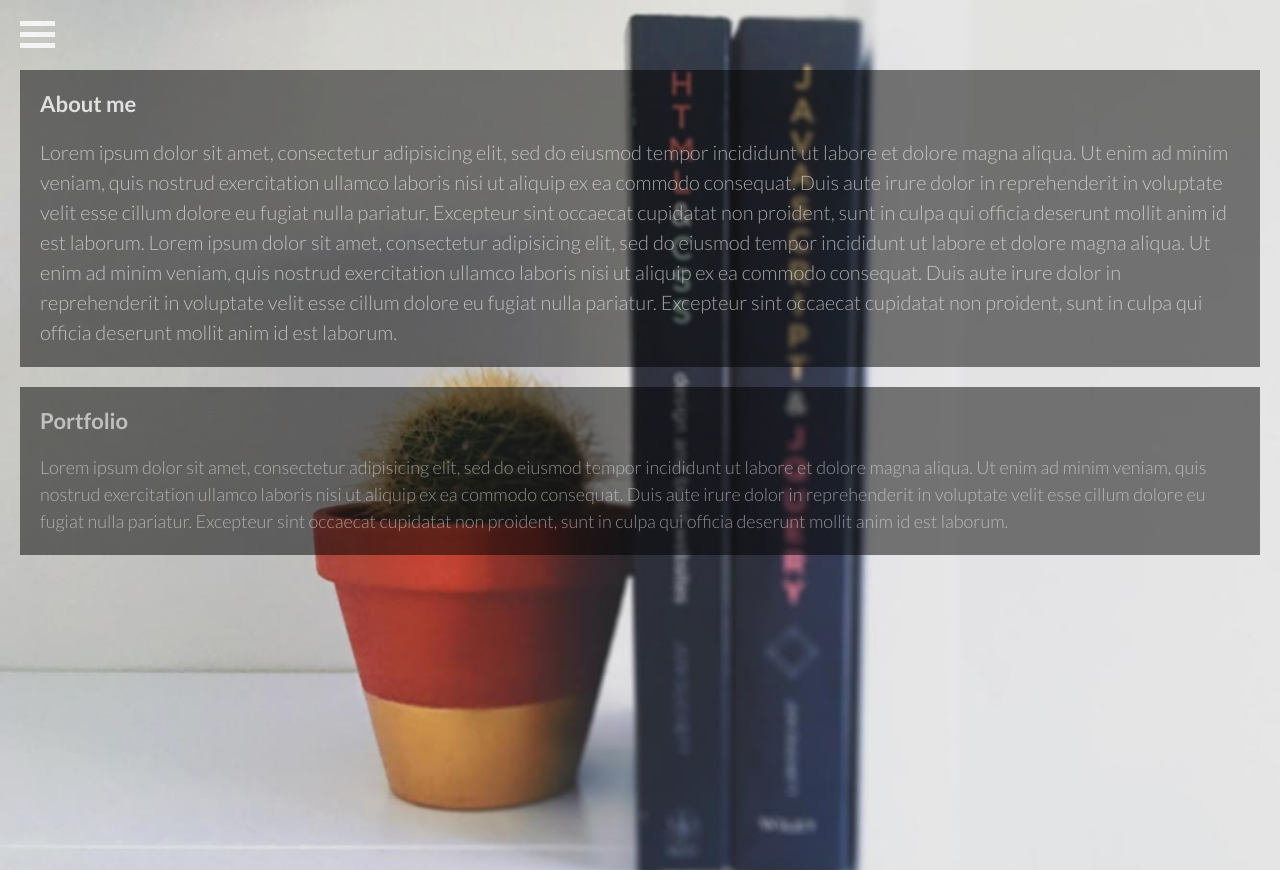
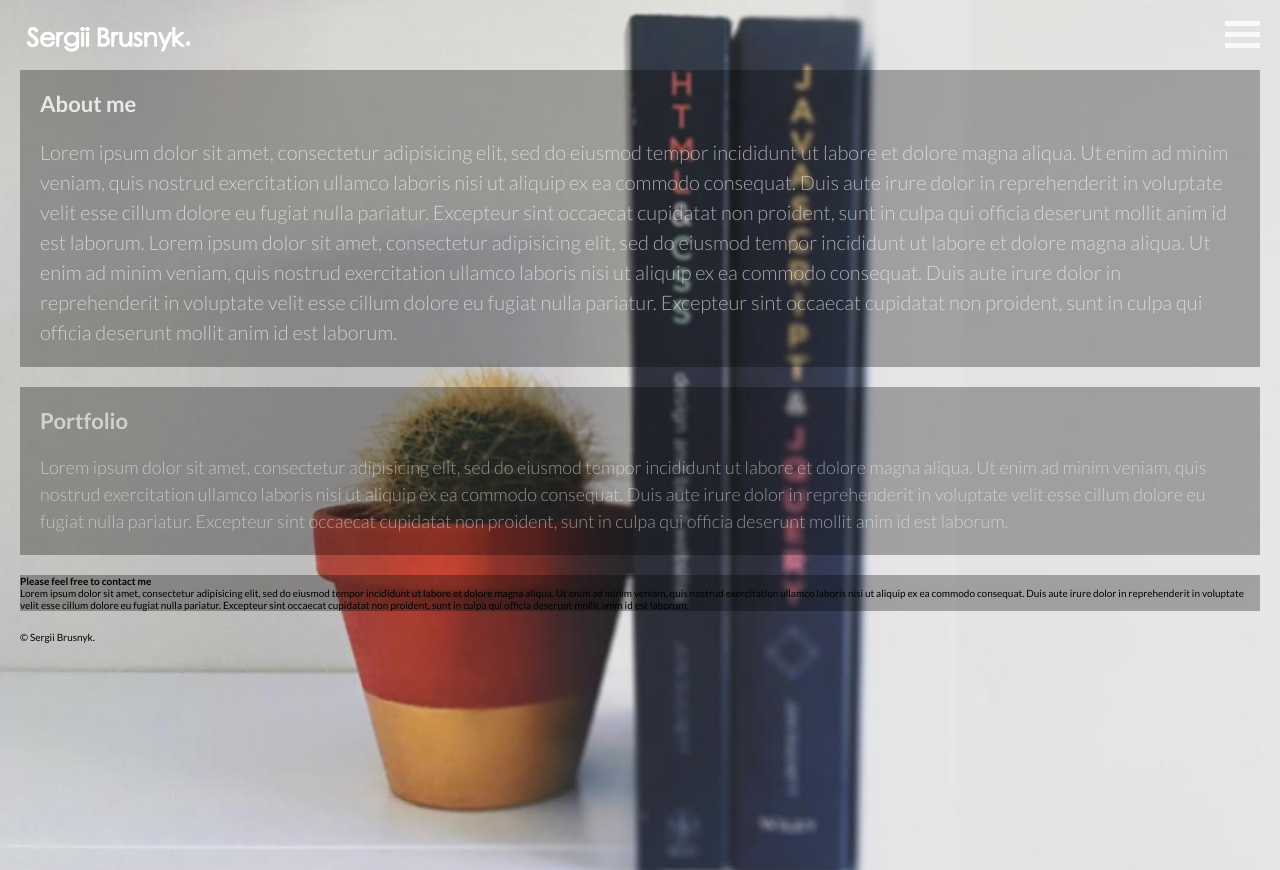
Before and after one commit to sergiibrusnyk/My_CV, a website: page index.html in a window 1280 px wide. Drawn offline with Linux system fonts and the light colour scheme.

Commit message:
bugs fix

```diff
--- a/index.html
+++ b/index.html
@@ -4,7 +4,7 @@
     <meta charset="utf-8">
     <title></title>
     <meta name="viewport" content="width=device-width">
-    <link rel="stylesheet" href="../css/style.css">
+    <link rel="stylesheet" href="./css/style.css">
     <link href="https://fonts.googleapis.com/css?family=Lato:300,400,700,900" rel="stylesheet">
     <script src="https://use.fontawesome.com/919bfd49b6.js"></script>
   </head>
@@ -24,6 +24,9 @@
           <a href="mailto:sergii.brusnyk@gmail.com"><i class="fa fa-envelope" aria-hidden="true"></i></i></a>
         </ul>
       </nav>
+      <h1>
+        <img src="./images/logo_mobile_white.png" alt="">
+      </h1>
     </header>
     <section class="about">
       <div class="wrapper">
@@ -33,10 +36,21 @@
     </section>
     <section class="portfolio">
       <div class="wrapper">
-        <h2>Portfolio</h2>
+        <h3>Portfolio</h3>
         <p>Lorem ipsum dolor sit amet, consectetur adipisicing elit, sed do eiusmod tempor incididunt ut labore et dolore magna aliqua. Ut enim ad minim veniam, quis nostrud exercitation ullamco laboris nisi ut aliquip ex ea commodo consequat. Duis aute irure dolor in reprehenderit in voluptate velit esse cillum dolore eu fugiat nulla pariatur. Excepteur sint occaecat cupidatat non proident, sunt in culpa qui officia deserunt mollit anim id est laborum.</p>
       </div>
     </section>
+    <section class="contact">
+      <div class="wrapper">
+        <h4>Please feel free to contact me</h4>
+        <p>Lorem ipsum dolor sit amet, consectetur adipisicing elit, sed do eiusmod tempor incididunt ut labore et dolore magna aliqua. Ut enim ad minim veniam, quis nostrud exercitation ullamco laboris nisi ut aliquip ex ea commodo consequat. Duis aute irure dolor in reprehenderit in voluptate velit esse cillum dolore eu fugiat nulla pariatur. Excepteur sint occaecat cupidatat non proident, sunt in culpa qui officia deserunt mollit anim id est laborum.</p>
+      </div>
+    </section>
+    <footer>
+      <div class="wrapper">
+      &copy; Sergii Brusnyk.
+    </div>
+    </footer>
     <script type="text/javascript" src="js/app.js"></script>
   </body>
 </html>
--- a/sass/style.scss
+++ b/sass/style.scss
@@ -22,8 +22,15 @@ body {
 }
 
 .wrapper {
-  background-color: rgba(0, 0, 0, 0.5);
+  background-color: rgba(0, 0, 0, 0.3);
   margin: 20px;
+}
+
+.page-header h1{
+  display: inline-block;
+  position: absolute;
+  top: 20px;
+  left: 20px;
 }
 
 /*Start Hamburger Menu*/
@@ -33,7 +40,7 @@ body {
     cursor: pointer;
     position: absolute;
     top: 15px;
-    left: 20px;
+    right: 20px;
     z-index: 1;
 }
 
@@ -71,12 +78,10 @@ body {
   list-style: none;
   position: fixed;
   li {
-    padding-top: 50px;
-    padding-bottom: 30px;
+    padding-top: 70px;
     font: 300 2rem $main-font;
 }
   a {
-    margin-top: 30px;
     color: black;
     text-decoration: none;
     font-size: 5rem;
@@ -88,7 +93,6 @@ body {
   display: block;
   background: rgba(255, 255, 255, 0.6);
   position: relative;
-  transition-duration: 3s;
 }
 
 .fa-phone{
@@ -120,7 +124,7 @@ body {
 }
 
 .portfolio {
-  h2{
+  h3{
     font-size: 2.2rem;
     color: rgba(255, 255, 255, 0.6);
     padding: 20px 0 0 20px;
@@ -133,3 +137,7 @@ body {
     padding: 20px;
   }
 }
+
+footer .wrapper{
+  background: none;
+}
```
Also changed, not shown: css/style.css, images/logo.png (added), images/logo_mobile.png (added), images/logo_mobile_white.png (added).
